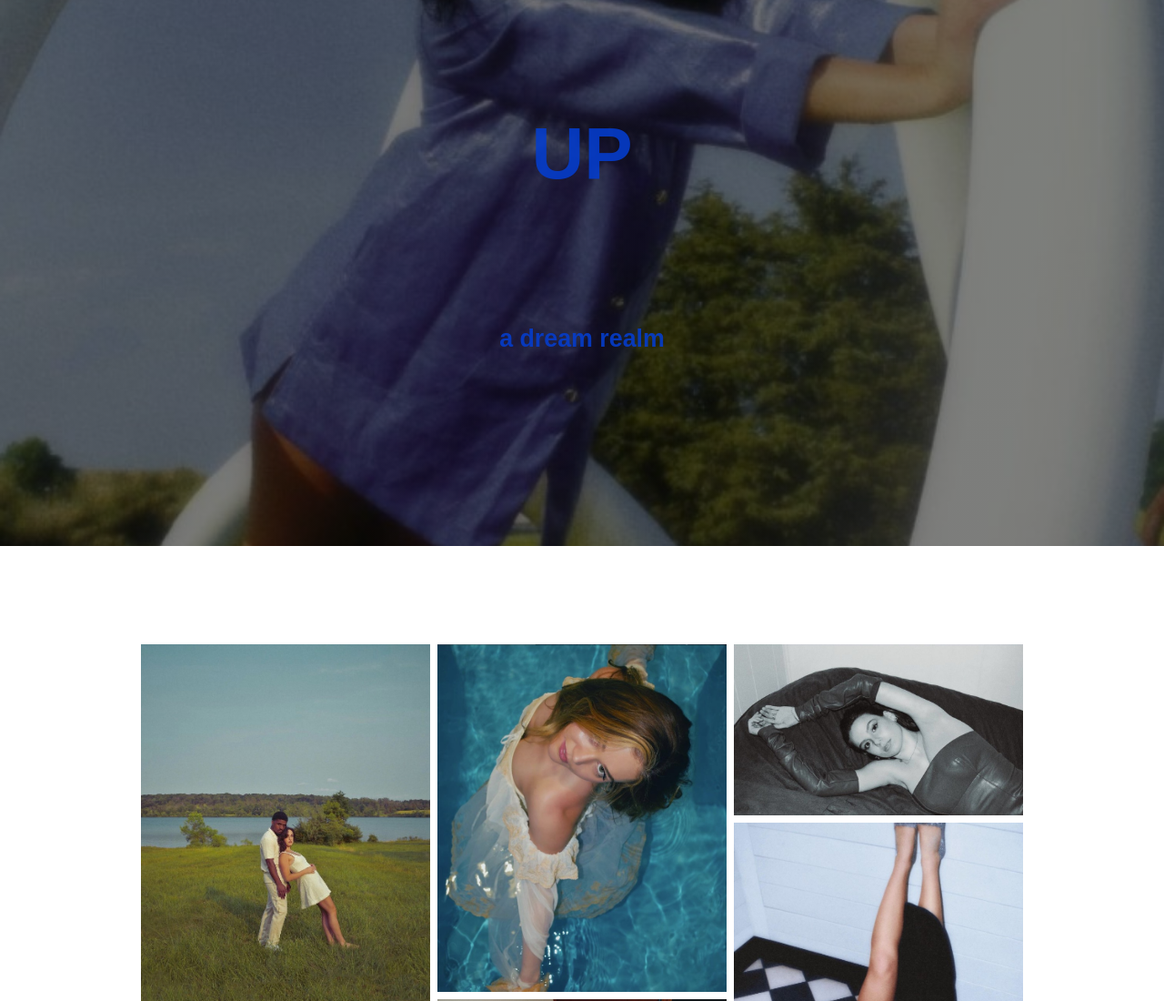
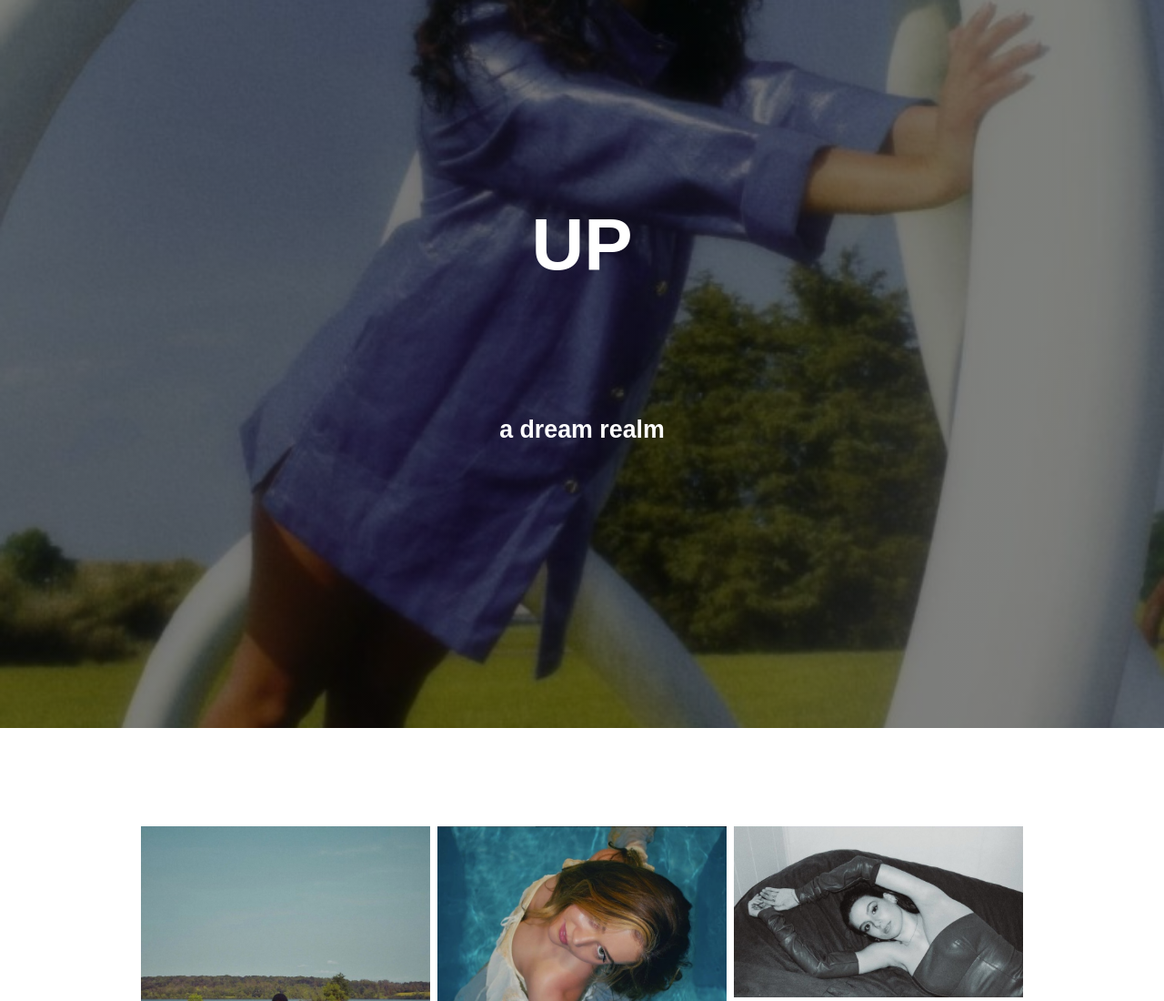
Before and after one commit to sloafmm/making2, a plain HTML site: page index.html in a window 1280 px wide. Shown: the top 1100 px of the page at 91% size. Drawn offline with Linux system fonts and the light colour scheme.

Commit message:
Update style.css

```diff
--- a/style.css
+++ b/style.css
@@ -8,7 +8,7 @@ body, html {
     /* - HERO -
     This code controls your "hero image." You will need to change hero.jpg to match your asset */
     background-image: linear-gradient(rgba(0, 3, 0, 0.5), rgba(1, 0, 2, 0.5)), url("hero.jpg");
-    height: 75%;
+    height: 100%;
     background-attachment: fixed;
     background-position: center;
     background-repeat: no-repeat;
@@ -23,7 +23,7 @@ body, html {
     top: 50%;
     left: 50%;
     transform: translate(-50%, -50%);
-    color: rgba(4, 60, 203, 0.895);
+    color: white;
     font-size: 250%;
 }
 
```
